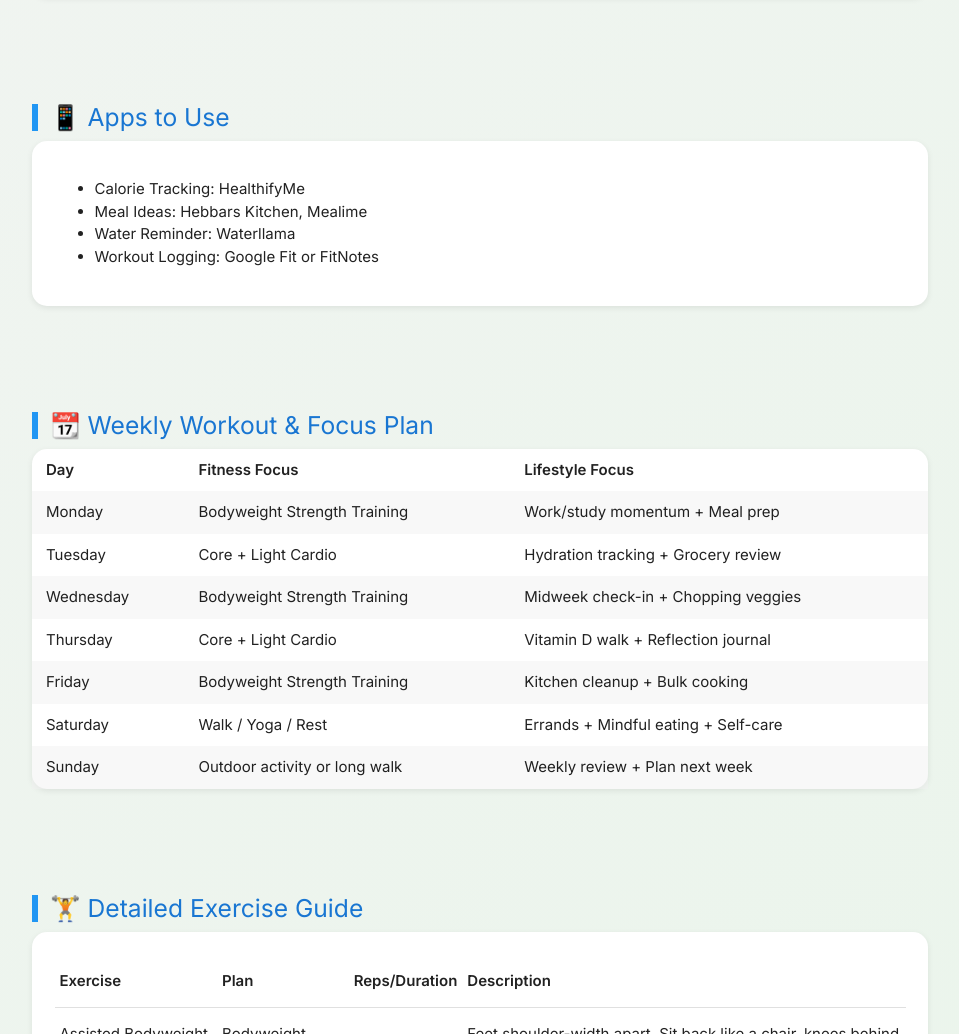
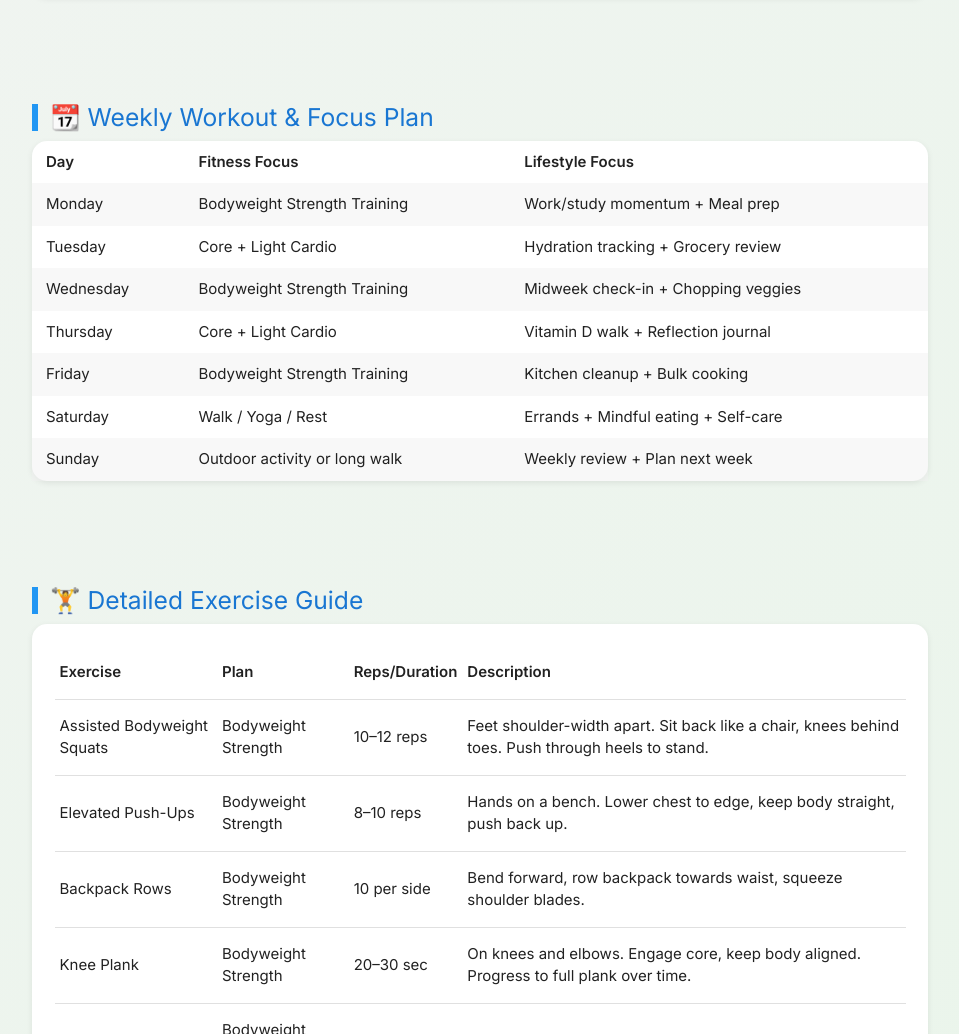
Before and after one commit to gilga98/lifestyle, a plain HTML site: page index.html in a window 1280 px wide. Shown: the part 1619-2653 px from the top of the page, without its empty margins (160-1119 px from the left). Drawn offline with nearby package versions, Linux system fonts and the light colour scheme.

Commit message:
Update index.html

```diff
--- a/index.html
+++ b/index.html
@@ -101,18 +101,6 @@
   </div>
 
   <div class="container section">
-    <h5 class="blue-text text-darken-2">📱 Apps to Use</h5>
-    <div class="highlight">
-      <ul class="browser-default">
-        <li><strong>Calorie Tracking:</strong> HealthifyMe</li>
-        <li><strong>Meal Ideas:</strong> Hebbars Kitchen, Mealime</li>
-        <li><strong>Water Reminder:</strong> Waterllama</li>
-        <li><strong>Workout Logging:</strong> Google Fit or FitNotes</li>
-      </ul>
-    </div>
-  </div>
-
-  <div class="container section">
     <h5 class="blue-text text-darken-2">📆 Weekly Workout & Focus Plan</h5>
     <table class="striped highlight responsive-table">
       <thead>
```
